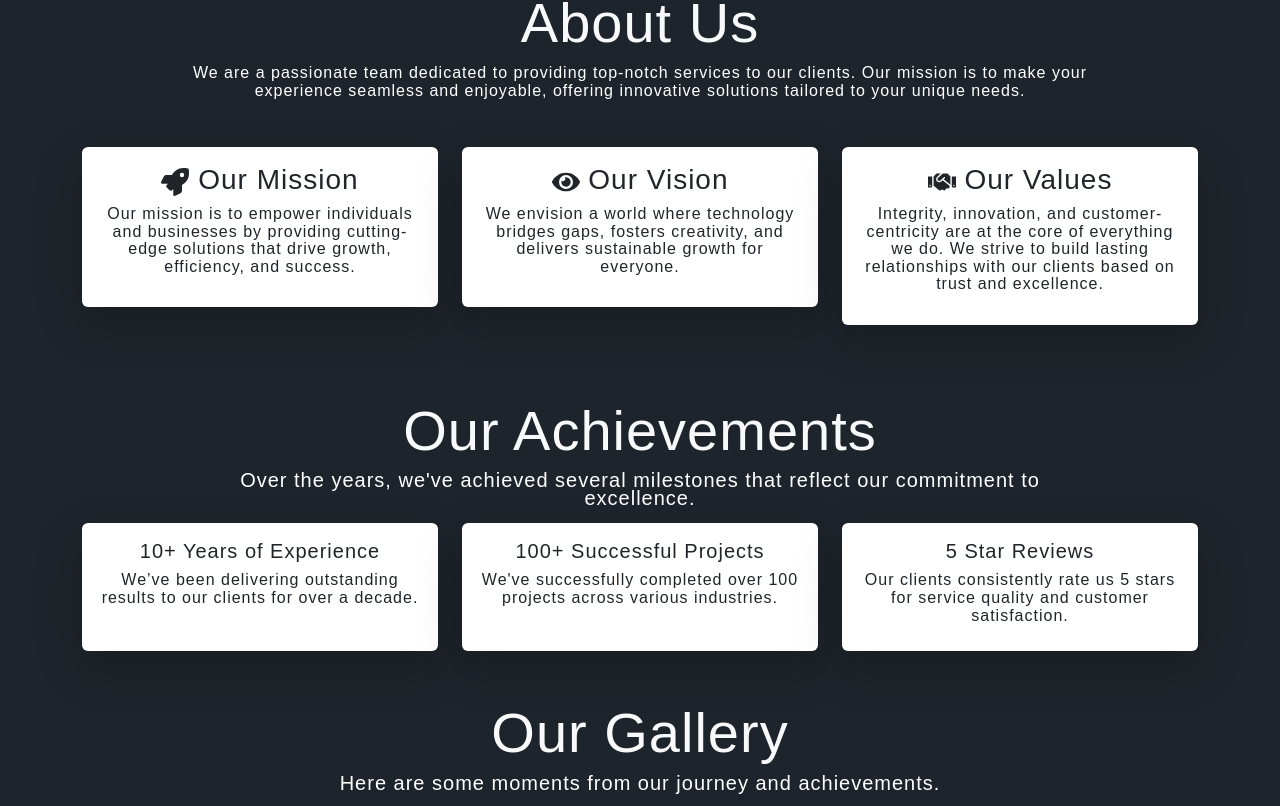
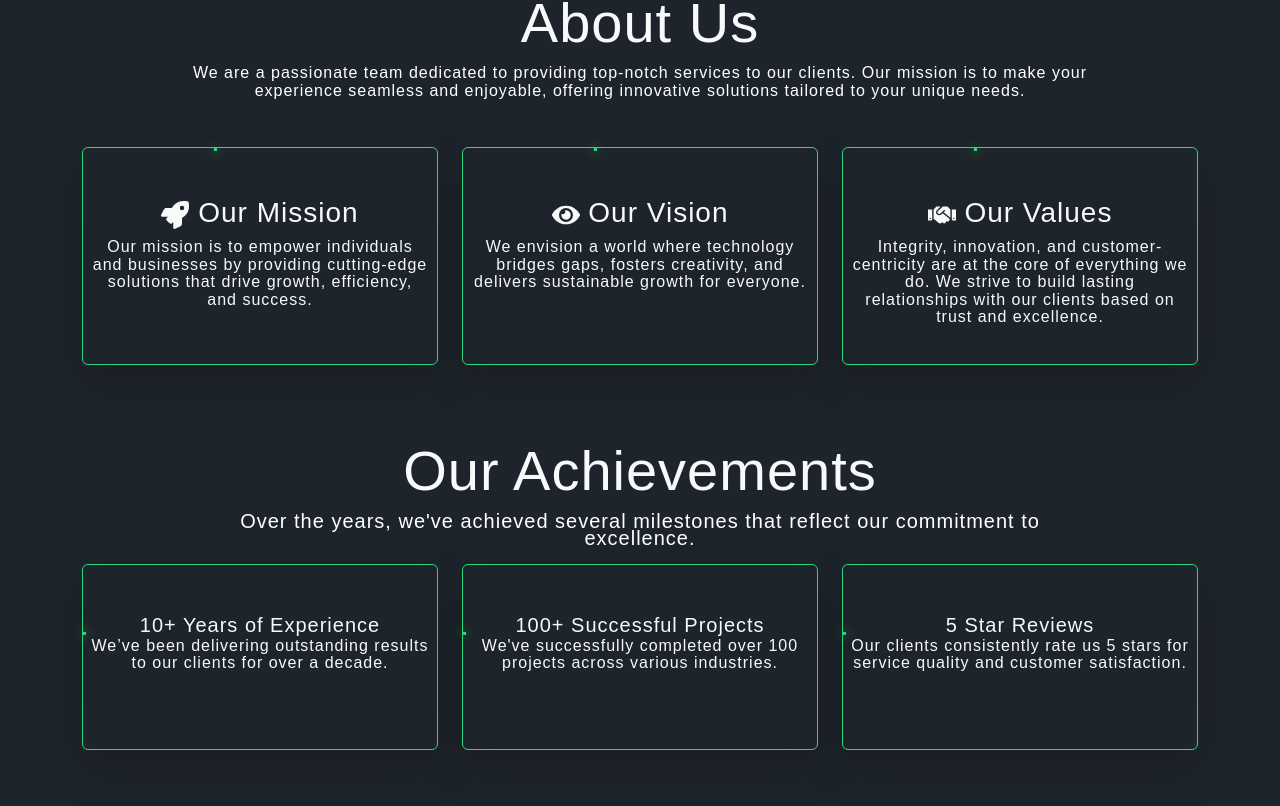
Before and after one commit to Ibad-Ahmed-Khan/tony, a React (Vite) app: page / in a window 1280 px wide. Shown: the part 831-1637 px from the top of the page. Built offline with nearby package versions, Linux system fonts and the light colour scheme; a web font is replaced by a local one.

Commit message:
updated rotate theme removed

```diff
--- a/src/components/Header.jsx
+++ b/src/components/Header.jsx
@@ -19,9 +19,20 @@ const Header = () => {
     setIsMenuOpen((prev) => !prev);
   };
 
+  const handleScrollToTop = () => {
+    window.scrollTo({
+      top: 0,
+      behavior: "smooth", // Smooth scrolling effect
+    });
+  };
+
   return (
     <header className="header logo-text ">
-      <Link className="header-logo text-white mt-2 header-link" to="/">
+      <Link
+        className="header-logo text-white mt-2 header-link"
+        to="/"
+        onClick={handleScrollToTop}
+      >
         <div className="flex-center ">
           <span
             className="fw-bold "
@@ -53,15 +64,18 @@ const Header = () => {
           {isMenuOpen ? "✖" : "☰"}
         </span>
       </button>
-      <nav className={`header-links  ${isMenuOpen ? "open" : ""}`}>
+      <nav className={`header-links ${isMenuOpen ? "open" : ""}`}>
         {Links.map((item, index) => (
           <Link
             key={index}
-            className={`header-link    ${
+            className={`header-link ${
               location.pathname === item.url ? "active" : ""
             }`}
             to={item.url}
-            onClick={toggleMenu}
+            onClick={() => {
+              toggleMenu();
+              handleScrollToTop();
+            }}
           >
             {item.name}
           </Link>
--- a/src/helper/BaseLayout.jsx
+++ b/src/helper/BaseLayout.jsx
@@ -11,6 +11,13 @@ const BaseLayout = () => {
     setLoading(true); // Set loader to true when location changes
   }, [location]);
 
+  const handleScrollToTop = () => {
+    window.scrollTo({
+      top: 0,
+      behavior: "smooth", // Smooth scrolling effect
+    });
+  };
+
   useEffect(() => {
     if (loading) {
       const timer = setTimeout(() => {
@@ -22,7 +29,9 @@ const BaseLayout = () => {
   {
     /* <Loader />; */
   }
-  return <div>{loading ? <Outlet /> : <Outlet />} </div>;
+  return (
+    <div onClick={handleScrollToTop}>{loading ? <Outlet /> : <Outlet />} </div>
+  );
 };
 
 export default BaseLayout;
--- a/src/pages/AboutUs.jsx
+++ b/src/pages/AboutUs.jsx
@@ -2,7 +2,7 @@ import React, { useRef } from "react";
 import Slider from "react-slick";
 import "slick-carousel/slick/slick.css";
 import "slick-carousel/slick/slick-theme.css";
-import { FaRocket, FaEye, FaHandshake } from "react-icons/fa"; // Importing icons from react-icons
+import { FaRocket, FaEye, FaHandshake } from "react-icons/fa";
 
 const AboutUs = () => {
   const sliderRef = useRef(null);
@@ -22,26 +22,59 @@ const AboutUs = () => {
 
   const settings = {
     dots: true,
-    infinite: true, // Infinite looping
-    speed: 500, // Transition speed
-    slidesToShow: 1, // Number of slides to show at once
-    slidesToScroll: 1, // Number of slides to scroll at once
-    autoplay: true, // Enable autoplay
-    autoplaySpeed: 3000, // Delay between auto slides
-    arrows: false, // Disable default arrows
+    infinite: true,
+    speed: 500,
+    slidesToShow: 1,
+    slidesToScroll: 1,
+    autoplay: true,
+    autoplaySpeed: 3000,
+    arrows: false,
   };
 
-  const goToPrevious = () => {
-    sliderRef.current.slickPrev(); // Go to the previous slide
-  };
+  const goToPrevious = () => sliderRef.current.slickPrev();
+  const goToNext = () => sliderRef.current.slickNext();
 
-  const goToNext = () => {
-    sliderRef.current.slickNext(); // Go to the next slide
-  };
+  const missionData = [
+    {
+      title: "Our Mission",
+      icon: <FaRocket />,
+      text: "Our mission is to empower individuals and businesses by providing cutting-edge solutions that drive growth, efficiency, and success.",
+    },
+    {
+      title: "Our Vision",
+      icon: <FaEye />,
+      text: "We envision a world where technology bridges gaps, fosters creativity, and delivers sustainable growth for everyone.",
+    },
+    {
+      title: "Our Values",
+      icon: <FaHandshake />,
+      text: "Integrity, innovation, and customer-centricity are at the core of everything we do. We strive to build lasting relationships with our clients based on trust and excellence.",
+    },
+  ];
+
+  const achievementsData = [
+    {
+      title: "10+ Years of Experience",
+      text: "We’ve been delivering outstanding results to our clients for over a decade.",
+    },
+    {
+      title: "100+ Successful Projects",
+      text: "We've successfully completed over 100 projects across various industries.",
+    },
+    {
+      title: "5 Star Reviews",
+      text: "Our clients consistently rate us 5 stars for service quality and customer satisfaction.",
+    },
+  ];
+
+  const galleryImages = [
+    "https://via.placeholder.com/1200x500/1e242b/ffffff?text=Image+1",
+    "https://via.placeholder.com/1200x500/1e242b/ffffff?text=Image+2",
+    "https://via.placeholder.com/1200x500/1e242b/ffffff?text=Image+3",
+  ];
 
   return (
     <div className="container py-5 logo-text">
-      {/* Section 1: Introduction */}
       <div className="text-center mb-5">
         <h1 className="display-4">About Us</h1>
         <p
@@ -55,52 +88,25 @@ const AboutUs = () => {
         </p>
       </div>
 
-      {/* Section 2: Our Mission */}
       <div className="row text-center mb-5">
-        <div className="col-lg-4 col-md-6 mb-4">
-          <div className="card shadow-lg border-0 rounded">
+        {missionData.map((item, index) => (
+          <div className="col-lg-4 col-md-6 mb-4" key={index}>
+            <div
+              className=" shadow-lg  rounded position-relative p-2 pt-5"
+              style={{ border: "1px solid var(--main-color-2)" }}
+            >
+              <div className="moving-border" />
               <div className="card-body" style={{ minHeight: "10rem" }}>
                 <h3>
-                <FaRocket /> Our Mission
+                  {item.icon} {item.title}
                 </h3>
-              <p>
-                Our mission is to empower individuals and businesses by
-                providing cutting-edge solutions that drive growth, efficiency,
-                and success.
-              </p>
+                <p>{item.text}</p>
               </div>
             </div>
           </div>
-        <div className="col-lg-4 col-md-6 mb-4">
-          <div className="card shadow-lg border-0 rounded">
-            <div className="card-body" style={{ minHeight: "10rem" }}>
-              <h3>
-                <FaEye /> Our Vision
-              </h3>
-              <p>
-                We envision a world where technology bridges gaps, fosters
-                creativity, and delivers sustainable growth for everyone.
-              </p>
-            </div>
-          </div>
-        </div>
-        <div className="col-lg-4 col-md-6 mb-4">
-          <div className="card shadow-lg border-0 rounded">
-            <div className="card-body" style={{ minHeight: "10rem" }}>
-              <h3>
-                <FaHandshake /> Our Values
-              </h3>
-              <p>
-                Integrity, innovation, and customer-centricity are at the core
-                of everything we do. We strive to build lasting relationships
-                with our clients based on trust and excellence.
-              </p>
-            </div>
-          </div>
-        </div>
+        ))}
       </div>
 
-      {/* Section 3: Our Achievements */}
       <div className="text-center mb-5">
         <h2 className="display-4">Our Achievements</h2>
         <p
@@ -111,52 +117,26 @@ const AboutUs = () => {
           commitment to excellence.
         </p>
         <div className="row row-cols-1 row-cols-md-2 row-cols-lg-3 g-4">
-          <div className="col">
-            <div className="card shadow-lg border-0 rounded">
+          {achievementsData.map((item, index) => (
+            <div className="col" key={index}>
               <div
-                className="card-body  text-center"
+                className=" shadow-lg  rounded position-relative p-2 pt-5"
+                style={{ border: "1px solid var(--main-color-2)" }}
+              >
+                <div className="moving-border-reverse" />
+                <div
+                  className="card-body text-center"
                   style={{ minHeight: "8rem" }}
                 >
-                <h5 className="card-title">10+ Years of Experience</h5>
-                <p className="card-text">
-                  We’ve been delivering outstanding results to our clients for
-                  over a decade.
-                </p>
+                  <h5 className="card-title">{item.title}</h5>
+                  <p className="card-text">{item.text}</p>
                 </div>
               </div>
             </div>
-          <div className="col">
-            <div className="card shadow-lg border-0 rounded">
-              <div
-                className="card-body  text-center"
-                style={{ minHeight: "8rem" }}
-              >
-                <h5 className="card-title">100+ Successful Projects</h5>
-                <p className="card-text">
-                  We've successfully completed over 100 projects across various
-                  industries.
-                </p>
-              </div>
-            </div>
-          </div>
-          <div className="col">
-            <div className="card shadow-lg border-0 rounded">
-              <div
-                className="card-body  text-center"
-                style={{ minHeight: "8rem" }}
-              >
-                <h5 className="card-title">5 Star Reviews</h5>
-                <p className="card-text">
-                  Our clients consistently rate us 5 stars for service quality
-                  and customer satisfaction.
-                </p>
-              </div>
-            </div>
-          </div>
+          ))}
         </div>
       </div>
 
-      {/* Section 4: Image Slider */}
       <div className="text-center mb-5">
         <h2 className="display-4">Our Gallery</h2>
         <p
@@ -166,29 +146,16 @@ const AboutUs = () => {
           Here are some moments from our journey and achievements.
         </p>
         <Slider ref={sliderRef} {...settings}>
-          <div style={{ position: "relative" }}>
+          {galleryImages.map((src, index) => (
+            <div style={{ position: "relative" }} key={index}>
               <img
-              src="https://via.placeholder.com/1200x500/1e242b/ffffff?text=Image+1"
-              alt="Gallery 1"
+                src={src}
+                alt={`Gallery ${index + 1}`}
                 className="img-fluid rounded shadow-lg"
               />
             </div>
-          <div style={{ position: "relative" }}>
-            <img
-              src="https://via.placeholder.com/1200x500/1e242b/ffffff?text=Image+2"
-              alt="Gallery 2"
-              className="img-fluid rounded shadow-lg"
-            />
-          </div>
-          <div style={{ position: "relative" }}>
-            <img
-              src="https://via.placeholder.com/1200x500/1e242b/ffffff?text=Image+3"
-              alt="Gallery 3"
-              className="img-fluid rounded shadow-lg"
-            />
-          </div>
+          ))}
         </Slider>
-        {/* Custom Navigation Buttons */}
         <div className="d-flex justify-content-center">
           <button onClick={goToPrevious} style={arrowStyles}>
             &lt;
--- a/src/pages/Services.jsx
+++ b/src/pages/Services.jsx
@@ -123,6 +123,13 @@ const services = [
   },
 ];
 
+const handleScrollToTop = () => {
+  window.scrollTo({
+    top: 0,
+    behavior: "smooth", // Smooth scrolling effect
+  });
+};
+
 const Services = () => {
   return (
     <div>
@@ -142,9 +149,11 @@ const Services = () => {
 
         <div className="flex-center flex-wrap gap-4">
           {services.map((service, index) => (
-            <div
+            <Link
+              onClick={handleScrollToTop}
+              to={service.path}
               key={index}
-              className="services-card flex-center flex-column rotate"
+              className="services-card flex-center flex-column  text-decoration-none"
               style={{
                 backgroundColor: "var(--main-color-1)",
                 border: "1px solid var(--main-color-2)",
@@ -164,7 +173,6 @@ const Services = () => {
             >
               {/* Icon Button */}
               <Link
-                to={service.path} // Use React Router's Link to navigate
                 style={{
                   position: "absolute", // Position it at the top-right
                   top: "10px", // Adjust this value for spacing from the top
@@ -173,7 +181,6 @@ const Services = () => {
                   fontSize: "2.5rem",
                   color: "var(--main-color-2)", // Green for icons
                   cursor: "pointer", // Pointer cursor to indicate clickability
-                  zIndex: 10, // Ensure the icon stays above other elements
                 }}
               >
                 <i className={service.icon}></i>
@@ -228,7 +235,7 @@ const Services = () => {
                   marginTop: "10px",
                 }}
               />
-            </div>
+            </Link>
           ))}
         </div>
       </div>
--- a/src/styles/custom.css
+++ b/src/styles/custom.css
@@ -437,9 +437,83 @@ body {
   height: 100vh;
   width: 250px;
   padding: 2rem 1rem;
-  transform: translateX(-100%); /* Hidden by default */
+  transform: translateY(-100%); /* Hidden by default */
   transition: transform 0.5s ease-in-out;
   z-index: 1000;
+}
+
+@keyframes move-around-border {
+  0% {
+    top: 0;
+    left: 0;
+  }
+  25% {
+    top: 0;
+    left: 100%;
+    transform: translateX(-100%);
+  }
+  50% {
+    top: 100%;
+    left: 100%;
+    transform: translate(-100%, -100%);
+  }
+  75% {
+    top: 100%;
+    left: 0;
+    transform: translateY(-100%);
+  }
+  100% {
+    top: 0;
+    left: 0;
+    transform: translate(0, 0);
+  }
+}
+
+@keyframes move-around-border-reverse {
+  0% {
+    top: 0;
+    left: 0;
+    transform: translate(0, 0);
+  }
+  25% {
+    top: 100%;
+    left: 0;
+    transform: translateY(-100%);
+  }
+  50% {
+    top: 100%;
+    left: 100%;
+    transform: translate(-100%, -100%);
+  }
+  75% {
+    top: 0;
+    left: 100%;
+    transform: translateX(-100%);
+  }
+  100% {
+    top: 0;
+    left: 0;
+    transform: translate(0, 0);
+  }
+}
+
+.moving-border {
+  position: absolute;
+  height: 3px;
+  width: 3px;
+  background-color: var(--main-color-2);
+  box-shadow: 0 0 10px var(--main-color-2), 0 0 20px var(--main-color-2),
+    0 0 30px var(--main-color-2);
+  animation: move-around-border 6s linear infinite;
+}
+.moving-border-reverse {
+  position: absolute;
+  height: 3px;
+  width: 3px;
+  background-color: var(--main-color-2);
+  box-shadow: 0 0 10px var(--main-color-2), 0 0 20px var(--main-color-2),
+    0 0 30px var(--main-color-2);
+  animation: move-around-border-reverse 6s linear infinite;
 }
 
 .header-links.open {
@@ -458,14 +532,13 @@ body {
 
 /* Hover Effect */
 .header-link:hover {
-  transform: rotate(10deg);
   color: var(--main-color-2);
 }
 
 /* Active Link Styling */
 .header-link.active {
   color: var(--main-color-2);
-  transform: rotate(5deg); /* Slight tilt for active page */
+  transform: scale(1.1) translateY(10px); /* Slight tilt for active page */
 }
 
 /* Responsive Design for Large Screens */
@@ -600,7 +673,7 @@ body {
   background: #fff;
   max-width: 20rem;
   min-height: 28rem;
-  transform: rotate(5deg);
+  cursor: pointer;
 }
 
 /* team */
```
Lines whose indentation alone changed are shown as unchanged.
